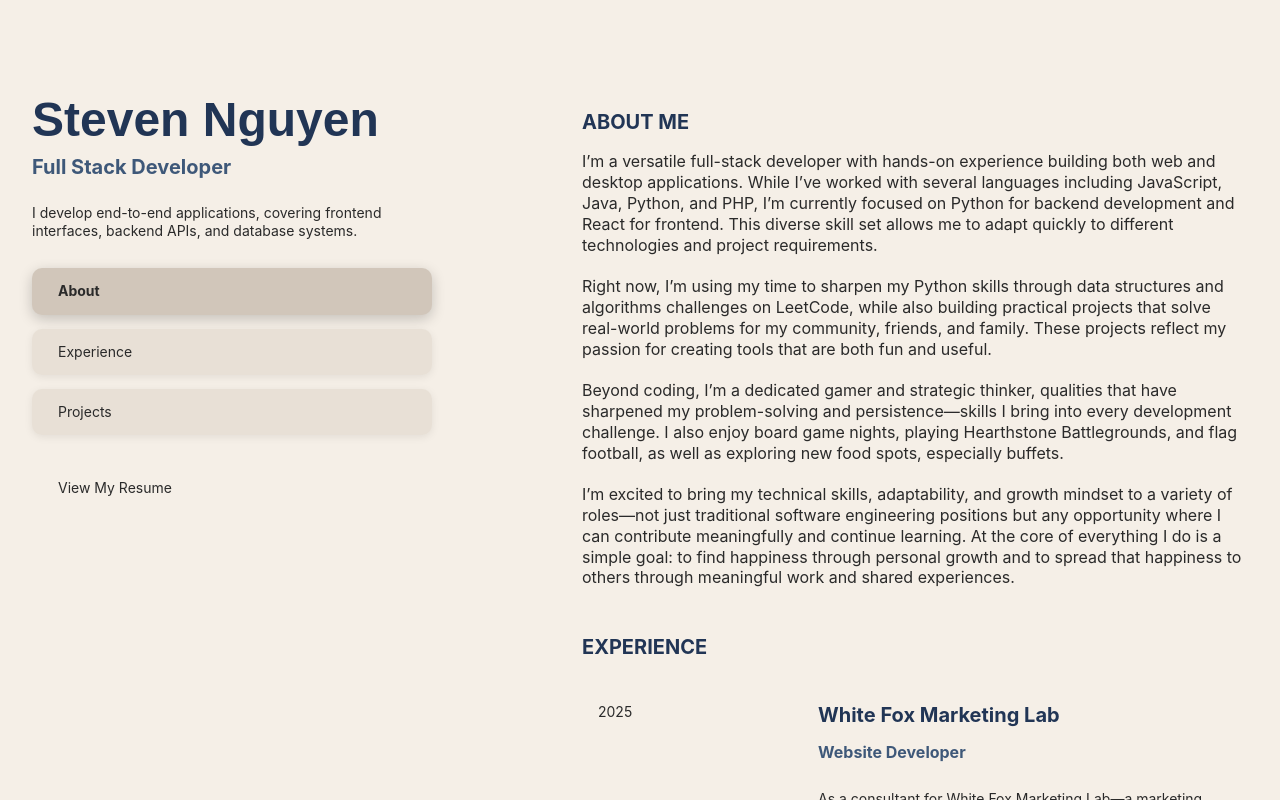
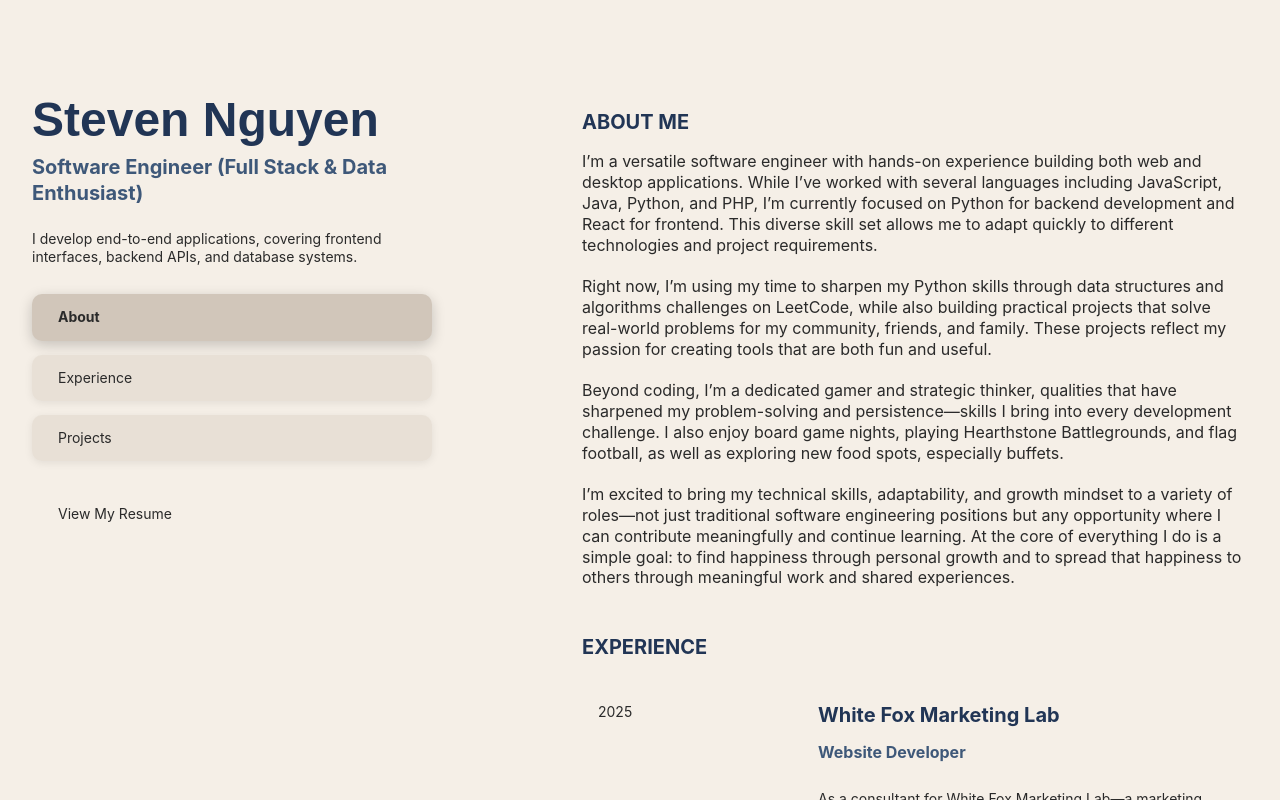
Before and after one commit to stevien90/personal-portfolio, a React (Create React App) app: page / in a window 1280 px wide. Built offline with nearby package versions, Linux system fonts and the light colour scheme; some icons are missing.

Commit message:
job title change

```diff
--- a/src/App.js
+++ b/src/App.js
@@ -109,7 +109,9 @@ export default function App() {
               }}
             >
               <h1 className="name">Steven Nguyen</h1>
-              <h2 className="title">Full Stack Developer</h2>
+              <h2 className="title">
+                Software Engineer (Full Stack & Data Enthusiast)
+              </h2>
               <p>
                 I develop end-to-end applications, covering frontend interfaces,
                 backend APIs, and database systems.
@@ -213,7 +215,7 @@ export default function App() {
             >
               <h1>ABOUT ME</h1>
               <p className="about-me">
-                I’m a versatile full-stack developer with hands-on experience
+                I’m a versatile software engineer with hands-on experience
                 building both web and desktop applications. While I’ve worked
                 with several languages including JavaScript, Java, Python, and
                 PHP, I’m currently focused on Python for backend development and
```
